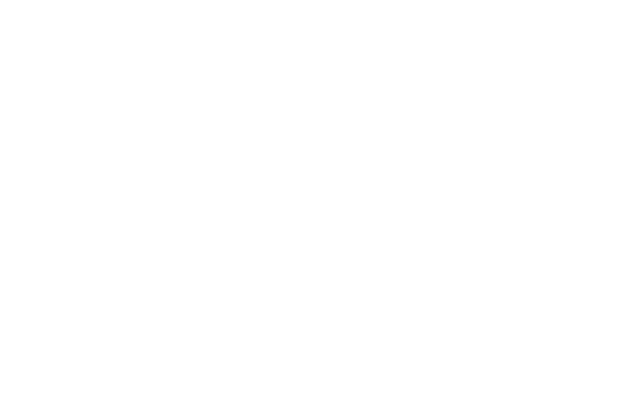
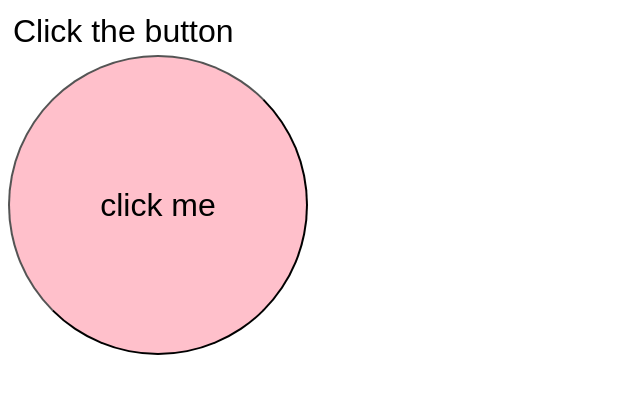
Before and after one commit to UglyKvistCode/ClickCounter-JavaScript, a plain HTML site: page index.html in a window 1280 px wide. Shown: the whole page, without its empty margins (0-640 px from the left). Drawn offline with Linux system fonts and the light colour scheme.

Commit message:
made the button in javascript

```diff
--- a/index.html
+++ b/index.html
@@ -1,10 +1,34 @@
-<html><head><title>ClickCounter-JavaScript</title></head></html>
+
+<html><head><title>ClickCounter-JavaScript</title></head>
 <body>
     <script>
         let counter = 0;
+        document.addEventListener("DOMContentLoaded", function(event){
+            const body = document.querySelector("body");
+            let output = document.createElement("div");
+            output.innerHTML = "Click the button";
+            output.style.fontSize = "2em";
+            output.style.padding = "5px";
+            output.style.fontFamily = "arial";
+            output.setAttribute("class", "message");
+            body.appendChild(output);
+            let btn = document.createElement("button");
+            btn.innerHTML = "click me";
+            btn.style.backgroundColor = "pink";
+            btn.style.textAlign = "center";
+            btn.style.width = "300px";
+            btn.style.height = "300px";
+            btn.style.fontSize = "2em";
+            btn.style.borderRadius = "50%";
+            btn.addEventListener("click",function(){
+            counter++;
+            let mes = "You clicked this " + counter + "times";
+            document.querySelector(".message").innerHTML = mes;
+            })
 
+            body.appendChild(btn);
 
-
-
+        })
     </script>
 </body>
+</html>
```
